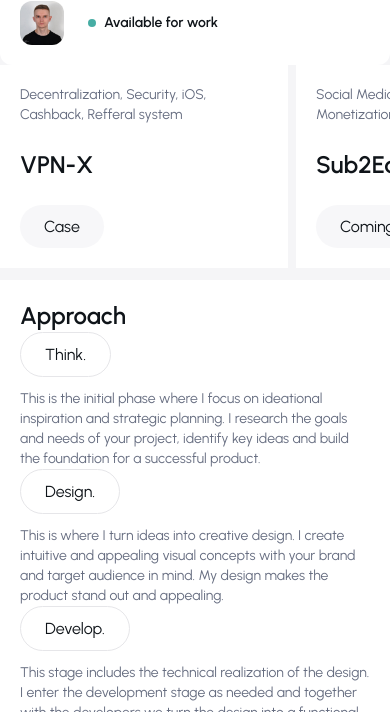
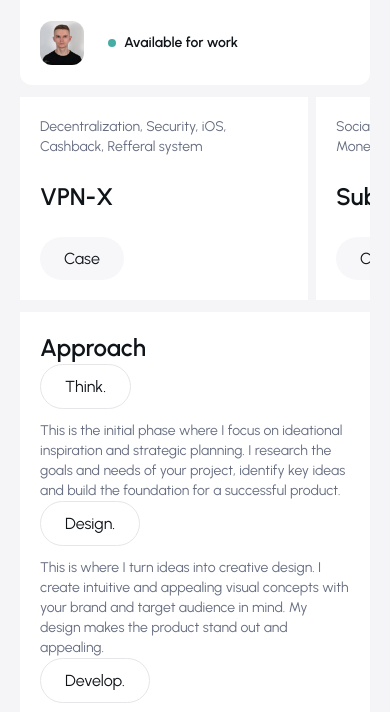
Before and after one commit to mirvald-design/my-portfolio, a plain HTML site: page index.html in a window 390 px wide. Shown: the part 479-1191 px from the top of the page. Drawn offline with Linux system fonts and the light colour scheme; a script that the page names is missing.

Commit message:
theme-mode

```diff
--- a/style/styles.css
+++ b/style/styles.css
@@ -252,7 +252,11 @@ p {
 /* Media Queries for small screens */
 @media (max-width: 1024px) {
   .main {
+    display: flex;
+    flex-direction: column;
     max-width: 100%;
+    gap: var(--gap-12);
+    padding: var(--padding-mobile);
   }
 
   .left-box {
```
